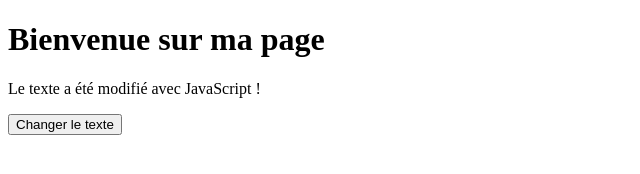
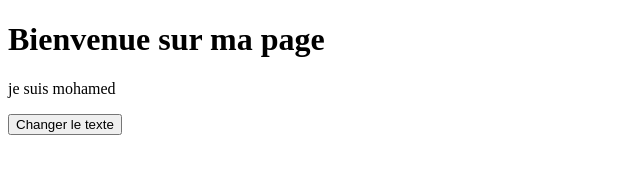
Before and after one commit to MIDOXTRZ/git_course, a plain HTML site: page index.html in a window 1280 px wide. Both pictures are taken after a click on the button "Changer le texte". Shown: the whole page, without its empty margins (0-640 px from the left). Drawn offline with Linux system fonts and the light colour scheme.

Commit message:
edinting html by medtrz

```diff
--- a/index.html
+++ b/index.html
@@ -16,7 +16,7 @@
         // Fonction JavaScript pour changer le texte du paragraphe
         function changeText() {
             const messageElement = document.getElementById('message');
-            messageElement.textContent = "Le texte a été modifié avec JavaScript !";
+            messageElement.textContent = "je suis mohamed";
         }
     </script>
 </body>
```
